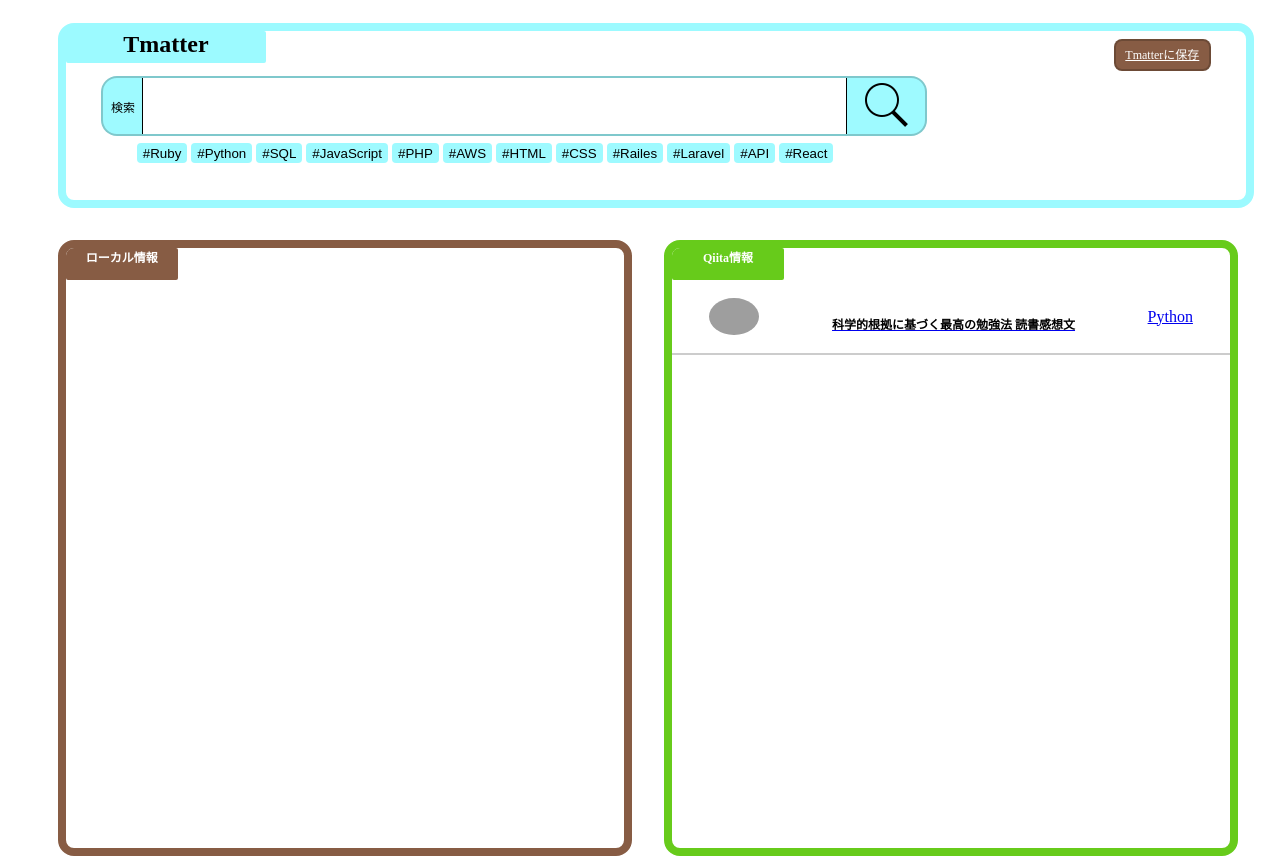
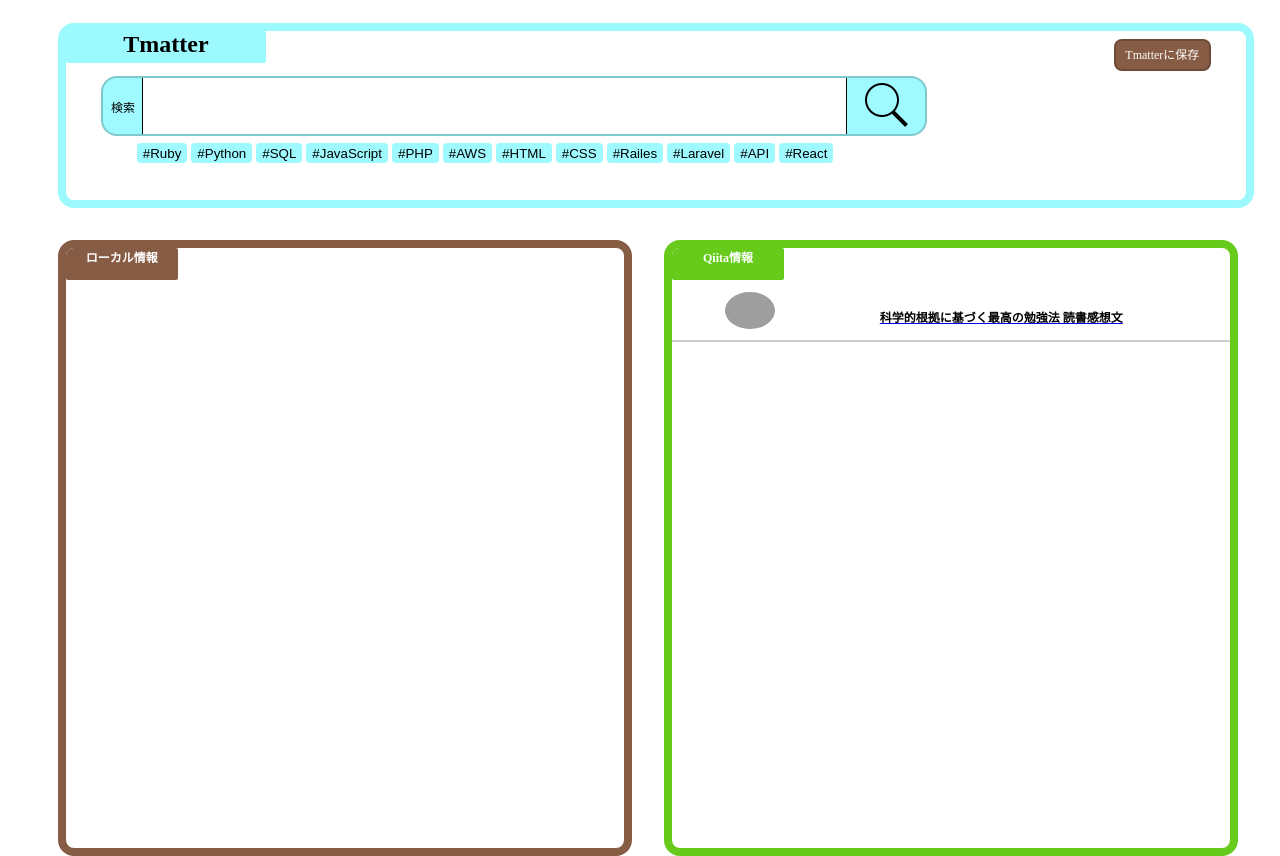
Before and after one commit to team1-apprentice-4th/DEV1, a plain HTML site: page frontend/index.html in a window 1280 px wide. Drawn offline with nearby package versions, Linux system fonts and the light colour scheme; grey boxes are pictures that could not be loaded.

Commit message:
CSS20240330

```diff
--- a/frontend/index.html
+++ b/frontend/index.html
@@ -7,6 +7,7 @@
   <link rel="stylesheet" href="css/localdata.css">
   <link rel="stylesheet" href="css/show.css">
   <script src="https://cdn.jsdelivr.net/npm/axios/dist/axios.min.js"></script>
+
   <title>Tmatter</title>
 </head>
 <body>
@@ -17,6 +18,7 @@
       <button id="close_button">閉じる</button>
     </div>
   </div>
+
   <header>
     <div class="title">Tmatter</div>
       <div class="search">
@@ -40,7 +42,7 @@
           <input id="API" class="tagelement" type="button" value="#API" >
           <input id="React" class="tagelement"    type="button" value="#React"/>
         </div>
-      <a class="save" href="./post.html">Tmatterに保存</a>
+      <a class="save">Tmatterに保存</a>
   </header>
   <main>
 
@@ -60,7 +62,6 @@
 
             <div class="qiitaTitle">科学的根拠に基づく最高の勉強法 読書感想文</div>
 
-            <p>Python</p>
           </a >
         </li>
       </ul>
```
